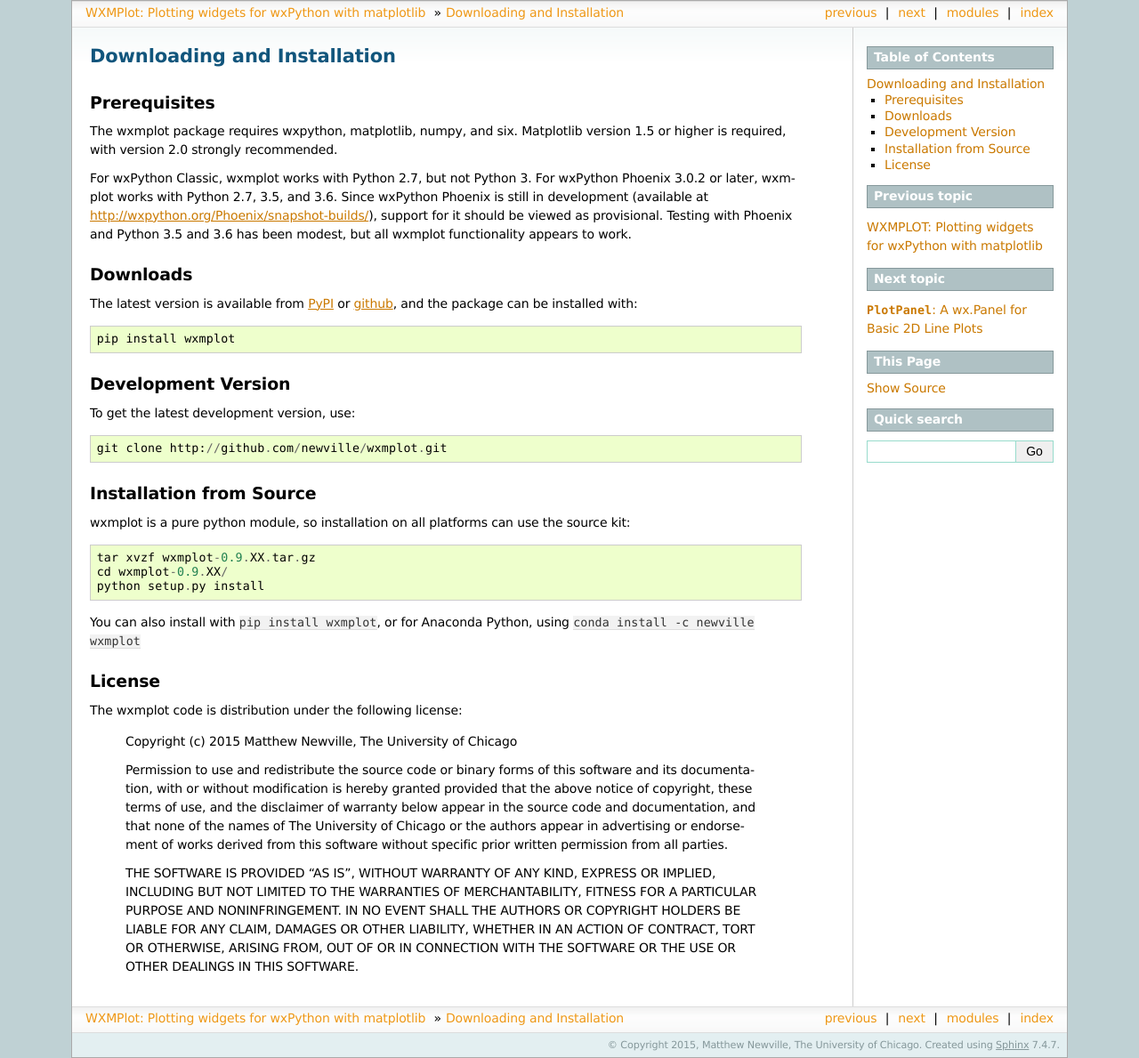
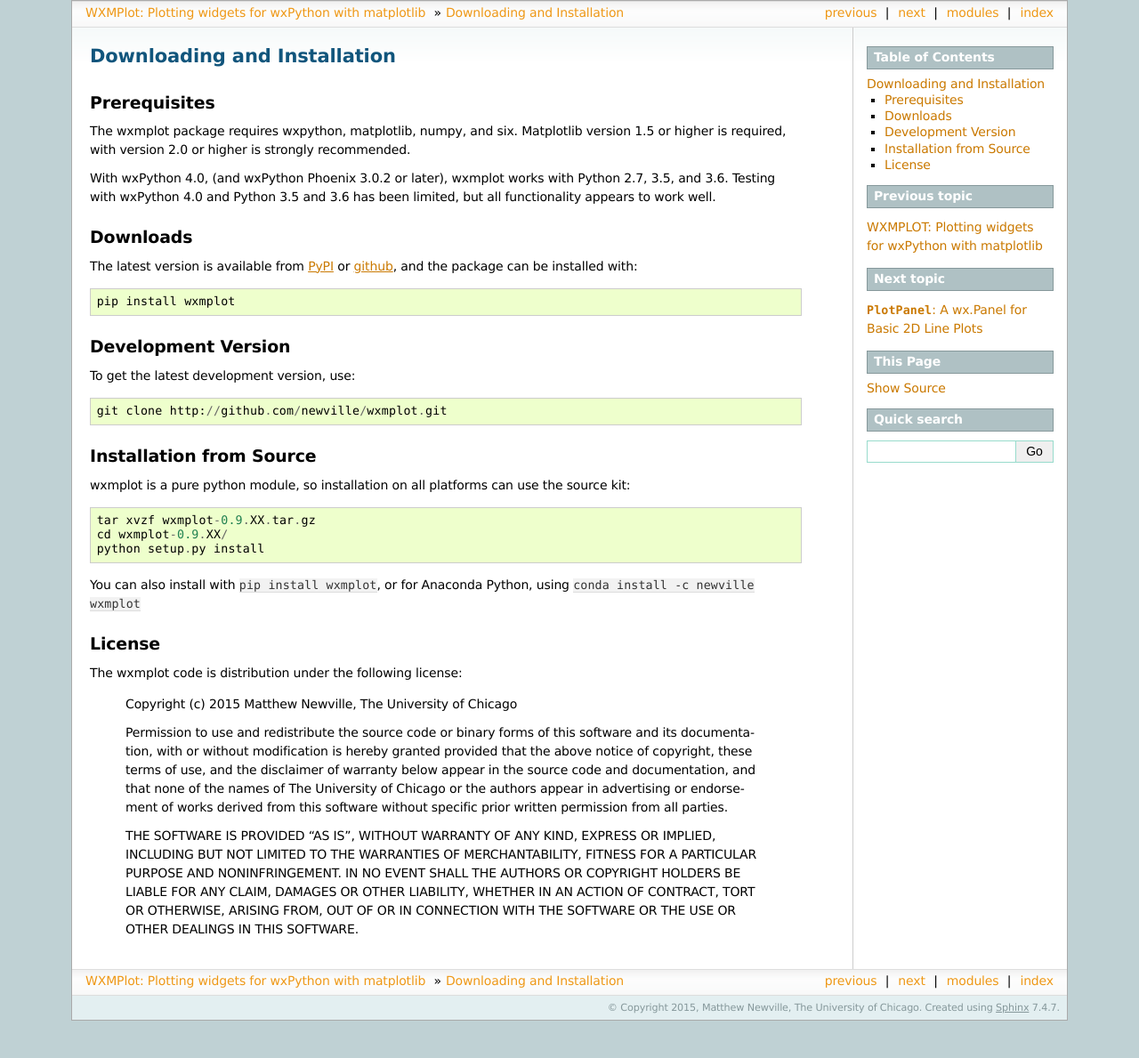
Before and after one commit to newville/wxmplot, a Sphinx documentation site: the page built from doc/installation.rst, in a window 1280 px wide. Shown: the whole page at 89% size. Built offline with Sphinx 7.4.7, drawn with Linux system fonts in a browser that asks for light colours; pages that are not in the unit, such as notebooks, are missing from menus; the version number is read from the project's files by our own code; after the commit the page ends 1147 px from its top, so only the background shows below that.

Commit message:
update for wxPython 4

```diff
--- a/doc/installation.rst
+++ b/doc/installation.rst
@@ -6,15 +6,13 @@
 ~~~~~~~~~~~~~~~
 
 The wxmplot package requires wxpython, matplotlib, numpy, and six.
-Matplotlib version 1.5 or higher is required, with version 2.0 strongly
-recommended.
+Matplotlib version 1.5 or higher is required, with version 2.0 or higher is
+strongly recommended.
 
-For wxPython Classic, wxmplot works with Python 2.7, but not Python 3.
-For wxPython Phoenix 3.0.2 or later, wxmplot works with Python 2.7, 3.5,
-and 3.6.  Since wxPython Phoenix is still in development (available at
-http://wxpython.org/Phoenix/snapshot-builds/), support for it should be
-viewed as provisional.  Testing with Phoenix and Python 3.5 and 3.6
-has been modest, but all wxmplot functionality appears to work.
+With wxPython 4.0, (and wxPython Phoenix 3.0.2 or later), wxmplot works
+with Python 2.7, 3.5, and 3.6.  Testing with wxPython 4.0 and Python 3.5
+and 3.6 has been limited, but all functionality appears to work well.
+
 
 Downloads
 ~~~~~~~~~~~~~
```
